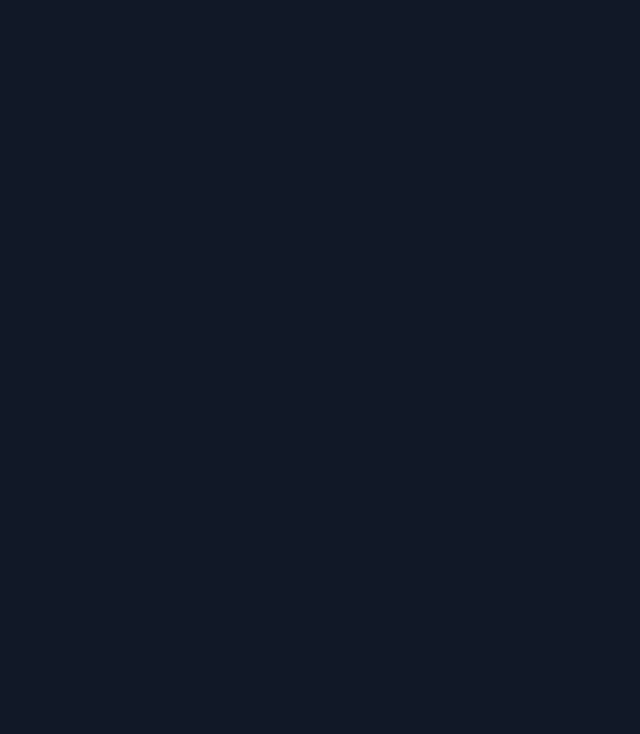
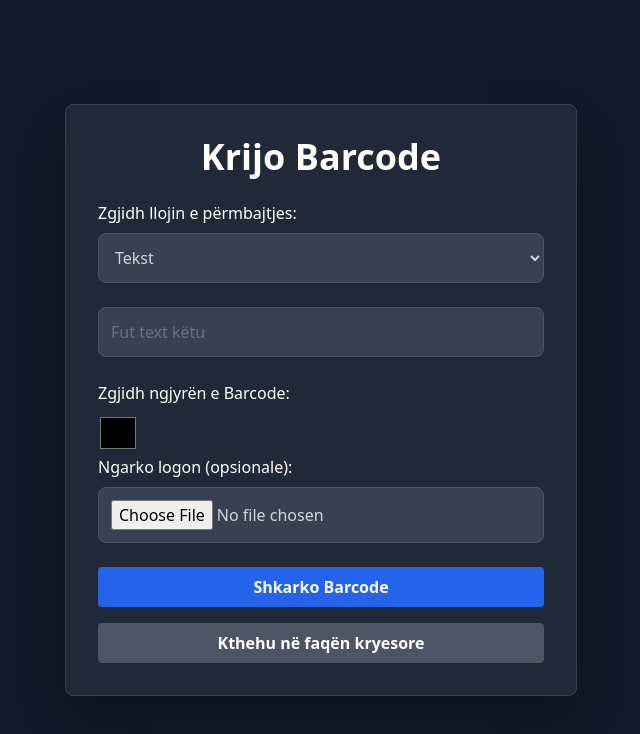
Before and after one commit to genttmaloku/QuickGen, a React (Create React App) app: page /barcode in a window 1280 px wide. Before the commit this address had no page. Shown: the top 734 px of the page, without its empty margins (319-959 px from the left). Built offline with nearby package versions, Linux system fonts and the light colour scheme.

Commit message:
Added Barcode Generator

```diff
--- a/package.json
+++ b/package.json
@@ -8,6 +8,7 @@
     "@testing-library/user-event": "^13.5.0",
     "axios": "^1.7.7",
     "framer-motion": "^11.11.10",
+    "jsbarcode": "^3.11.6",
     "mdb-react-ui-kit": "^9.0.0",
     "qrcode.react": "^4.1.0",
     "react": "^18.3.1",
--- a/src/App.js
+++ b/src/App.js
@@ -8,6 +8,7 @@ import Preloader from './components/Preloader';
 import ColorGenerator from './components/ColorGenerator';
 import GenerateLoremIpsum from './components/GenerateLoremIpsum';
 import UrlShortener from './components/UrlShortener';
+import BarcodeGenerator from './components/BarcodeGenerator';
 
 
 const routes = [
@@ -17,6 +18,7 @@ const routes = [
   { path: '/colorgenerator', element: <ColorGenerator /> },
   { path: '/loremipsumgenerator', element: <GenerateLoremIpsum /> },
   { path: '/urlshortener', element: <UrlShortener /> },
+  { path: '/barcode', element: <BarcodeGenerator /> },
 ];
 
 const App = () => {
--- a/src/components/AppSelector.js
+++ b/src/components/AppSelector.js
@@ -1,6 +1,6 @@
 import React from 'react';
 import { useNavigate } from 'react-router-dom';
-import { FaQrcode, FaLock, FaPalette, FaParagraph, FaLink, FaImage    } from 'react-icons/fa'; // Importo ikonën FaLink
+import { FaQrcode, FaLock, FaPalette, FaParagraph, FaLink, FaImage, FaBarcode    } from 'react-icons/fa'; // Importo ikonën FaLink
 
 const AppSelector = () => {
   const navigate = useNavigate();
@@ -11,6 +11,8 @@ const AppSelector = () => {
     { name: 'Color Generator', url: '/colorgenerator',     icon: <FaPalette className="text-4xl"/> },
     { name: 'Lorem Ipsum Generator', url: '/loremipsumgenerator',     icon: <FaParagraph FileAlt  className="text-4xl"/> },
     { name: 'URL Shortener', url: '/urlshortener',     icon: <FaLink  FileAlt  className="text-4xl"/> },
+    { name: 'BarcodeGenerator', url: '/barcode',     icon: <FaBarcode  FileAlt  className="text-4xl"/> },
+
 
   ];
 
--- /dev/null
+++ b/src/components/BarcodeGenerator.js
@@ -0,0 +1,142 @@
+import React, { useState, useEffect, useRef } from 'react';
+import JsBarcode from 'jsbarcode';
+
+const BarcodeGenerator = () => {
+  const [inputValue, setInputValue] = useState('');
+  const [barcodeColor, setBarcodeColor] = useState('#000000');
+  const [error, setError] = useState('');
+  const [inputType, setInputType] = useState('Text');
+  const [logo, setLogo] = useState(null);
+
+  // Reference për elementin SVG
+  const barcodeRef = useRef(null);
+
+  useEffect(() => {
+    if (inputValue) {
+      JsBarcode(barcodeRef.current, inputValue, {
+        format: "CODE128", // Lloji i barcode
+        lineColor: barcodeColor, // Ngjyra e linjave
+        width: 2,              // Gjerësia e linjave
+        height: 100,           // Lartësia e barcode
+        displayValue: true,    // Tregon vlerën tekstuale nën barcode
+      });
+    }
+  }, [inputValue, barcodeColor]); // Kjo do të thirret çdo herë që ndryshon inputValue ose barcodeColor
+
+  const handleInputTypeChange = (e) => {
+    setInputType(e.target.value);
+    setInputValue('');
+    setError('');
+  };
+
+  const handleChange = (e) => setInputValue(e.target.value);
+
+  const handleColorChange = (e) => setBarcodeColor(e.target.value);
+
+  const handleLogoChange = (e) => {
+    const file = e.target.files[0];
+    if (file) {
+      const reader = new FileReader();
+      reader.onloadend = () => setLogo(reader.result);
+      reader.readAsDataURL(file);
+    }
+  };
+
+  const handleDownload = () => {
+    const barcodeValue = inputValue;
+    if (barcodeValue === '') {
+      setError('Ju lutem, futni të dhëna të plota për të gjeneruar Barcode.');
+      return;
+    }
+
+    const canvas = document.createElement('canvas');
+    JsBarcode(canvas, barcodeValue, {
+      format: "CODE128",
+      lineColor: barcodeColor,
+      width: 2,
+      height: 100,
+      displayValue: true,
+    });
+
+    const link = document.createElement('a');
+    link.href = canvas.toDataURL('image/png');
+    link.download = 'barcode.png';
+    link.click();
+  };
+
+  return (
+    <div className="flex items-center justify-center min-h-screen bg-gray-900 p-6">
+      <div className="bg-gray-800 shadow-2xl rounded-lg p-8 max-w-lg w-full border border-gray-700">
+        <h2 className="text-4xl font-extrabold text-center text-white mb-6">Krijo Barcode</h2>
+
+        <label className="text-white mb-2 block">Zgjidh llojin e përmbajtjes:</label>
+        <select
+          value={inputType}
+          onChange={handleInputTypeChange}
+          className="border border-gray-600 rounded-lg p-3 w-full mb-6 text-gray-300 bg-gray-700 placeholder-gray-500 focus:outline-none focus:ring-2 focus:ring-blue-500"
+        >
+          <option value="Text">Tekst</option>
+          <option value="Numra">Numra</option>
+        </select>
+
+        <input
+          type="text"
+          placeholder={`Fut ${inputType.toLowerCase()} këtu`}
+          value={inputValue}
+          onChange={handleChange}
+          className="border border-gray-600 rounded-lg p-3 w-full mb-6 text-gray-300 bg-gray-700 placeholder-gray-500 focus:outline-none focus:ring-2 focus:ring-blue-500"
+        />
+
+        <label className="text-white mb-2 block">Zgjidh ngjyrën e Barcode:</label>
+        <input
+          type="color"
+          value={barcodeColor}
+          onChange={handleColorChange}
+          className="w-10 h-10 rounded-md cursor-pointer transition-transform transform hover:scale-110"
+          style={{ appearance: 'none', border: 'none', backgroundColor: 'transparent' }}
+        />
+
+        <label className="text-white mb-2 block">Ngarko logon (opsionale):</label>
+        <input
+          type="file"
+          accept="image/*"
+          onChange={handleLogoChange}
+          className="border border-gray-600 rounded-lg p-3 w-full mb-6 text-gray-300 bg-gray-700 placeholder-gray-500 focus:outline-none focus:ring-2 focus:ring-blue-500"
+        />
+
+        {inputValue && (
+          <div className="flex justify-center mb-6">
+            <svg
+              ref={barcodeRef}
+              width="200"
+              height="100"
+              style={{ margin: '0 auto' }}
+            />
+          </div>
+        )}
+
+        {error && (
+          <div className="bg-red-600 text-white p-3 rounded-lg text-center mb-4">
+            {error}
+          </div>
+        )}
+
+        <button
+          onClick={handleDownload}
+          className="bg-blue-600 hover:bg-blue-700 text-white font-bold py-2 px-4 rounded focus:outline-none focus:shadow-outline w-full mb-4"
+        >
+          Shkarko Barcode
+        </button>
+
+        <button
+          onClick={() => window.history.back()}
+          className="bg-gray-600 hover:bg-gray-700 text-white font-bold py-2 px-4 rounded focus:outline-none focus:shadow-outline w-full"
+        >
+          Kthehu në faqën kryesore
+        </button>
+      </div>
+    </div>
+  );
+};
+
+export default BarcodeGenerator;
```
Also changed, not shown: 2 other files (tests, documents, lock files or other folders).
